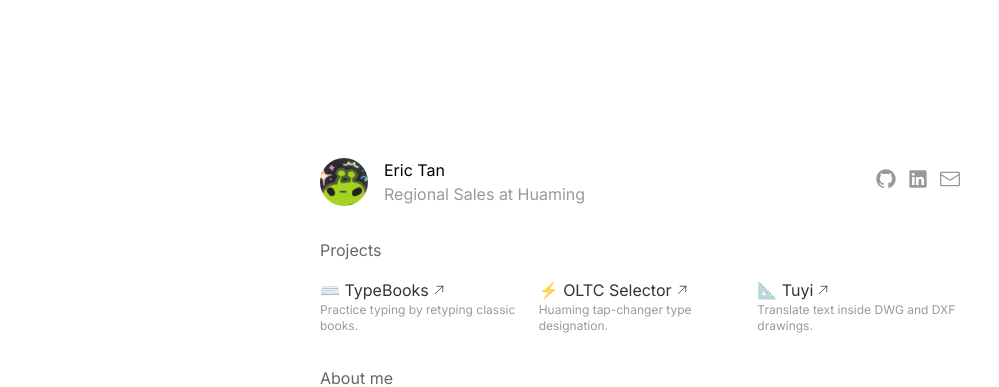
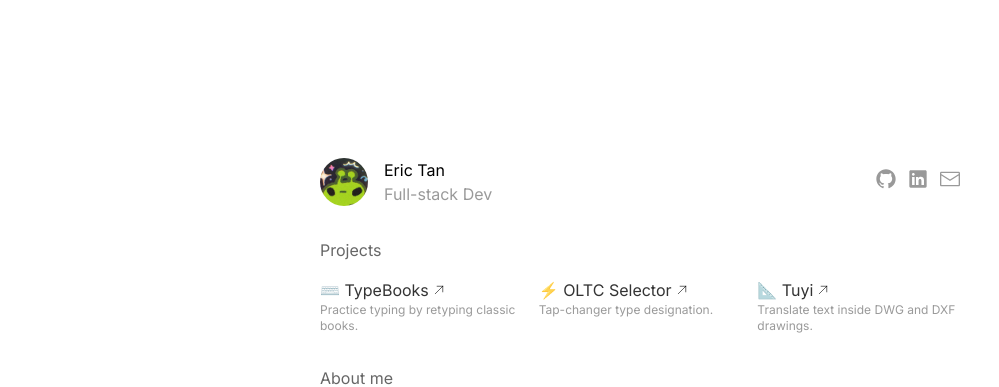
Before and after one commit to erict16/erict16.github.io, a Next.js app: page / in a window 1280 px wide. Shown: the top 387 px of the page, without its empty margins (0-999 px from the left). Built offline with nearby package versions, Linux system fonts and the light colour scheme.

Commit message:
Show Full-stack Dev and drop Huaming from the homepage.

```diff
--- a/app/layout.tsx
+++ b/app/layout.tsx
@@ -13,17 +13,17 @@ const inter = Inter({ subsets: ['latin'] });
 export const metadata: Metadata = {
   authors: [{ name: 'Eric Tan', url: SITE_URL }],
   creator: 'Eric Tan',
-  description: 'Eric Tan. Regional sales at Huaming. Small tools on the side.',
+  description: 'Eric Tan. Full-stack Dev. Small tools on the side.',
   icons: {
     apple: `${SITE_URL}/static/favicons/apple-touch-icon.png`,
     icon: `${SITE_URL}/static/favicons/favicon-32x32.png`,
     shortcut: `${SITE_URL}/favicon.ico`,
   },
-  keywords: ['Eric Tan', 'Huaming', 'Shanghai', 'OLTC'],
+  keywords: ['Eric Tan', 'Shanghai', 'OLTC'],
   manifest: `${SITE_URL}/static/favicons/site.webmanifest`,
   metadataBase: new URL(SITE_URL),
   openGraph: {
-    description: 'Eric Tan. Regional sales at Huaming.',
+    description: 'Eric Tan. Full-stack Dev.',
     images: [
       {
         alt: 'Eric Tan',
--- a/app/page.tsx
+++ b/app/page.tsx
@@ -29,7 +29,7 @@ function Header() {
       </div>
       <div className="flex min-w-0 flex-1 flex-col">
         <h1>Eric Tan</h1>
-        <p className="text-quaternary">Regional Sales at Huaming</p>
+        <p className="text-quaternary">Full-stack Dev</p>
       </div>
       <SocialLinks />
     </div>
--- a/data/projects.ts
+++ b/data/projects.ts
@@ -15,7 +15,7 @@ export const projects: Project[] = [
   {
     emoji: '⚡',
     title: 'OLTC Selector',
-    description: 'Huaming tap-changer type designation.',
+    description: 'Tap-changer type designation.',
     href: 'https://erict16.github.io/oltc-selector/',
   },
   {
```
